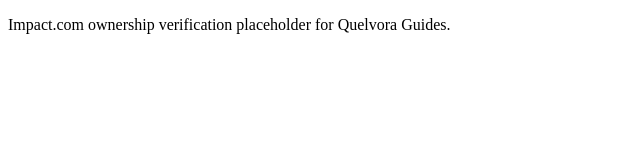
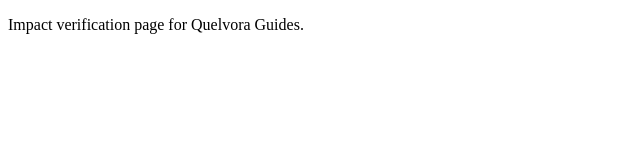
Before and after one commit to properseptic-stack/quelvora-guides, a plain HTML site: page impact-site-verification.html in a window 1280 px wide. Shown: the whole page, without its empty margins (0-640 px from the left). Drawn offline with Linux system fonts and the light colour scheme.

Commit message:
Add Impact site verification meta tag.

```diff
--- a/impact-site-verification.html
+++ b/impact-site-verification.html
@@ -1,18 +1,6 @@
 <!DOCTYPE html>
-<html lang="en">
-<head>
-  <meta charset="utf-8">
-  <title>Impact.com site verification stub</title>
-  <!--
-    IMPACT VERIFICATION STUB
-    Replace this file (or fill the meta/content below) with the exact
-    HTML/file/token Impact.com provides when connecting a Website channel.
-    Keep this file at the site root so Impact can fetch it at:
-      https://YOUR-HOST/impact-site-verification.html
-  -->
-  <meta name="impact-site-verification" content="REPLACE_WITH_IMPACT_TOKEN">
-</head>
-<body>
-  <p>Impact.com ownership verification placeholder for Quelvora Guides.</p>
-</body>
-</html>
+<html lang="en"><head>
+<meta charset="utf-8">
+<meta name='impact-site-verification' value='1ed5f9d7-acd2-4257-b1d6-dd08898d174a'>
+<title>Impact site verification</title>
+</head><body><p>Impact verification page for Quelvora Guides.</p></body></html>
```
Also changed, not shown: index.html (+1 -0 lines).
